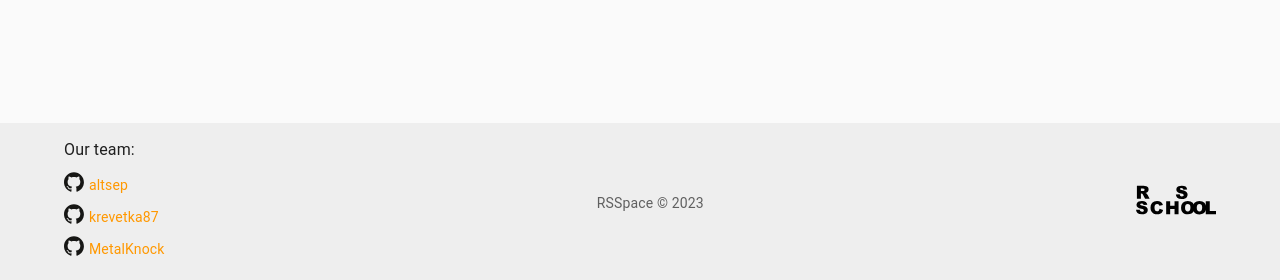
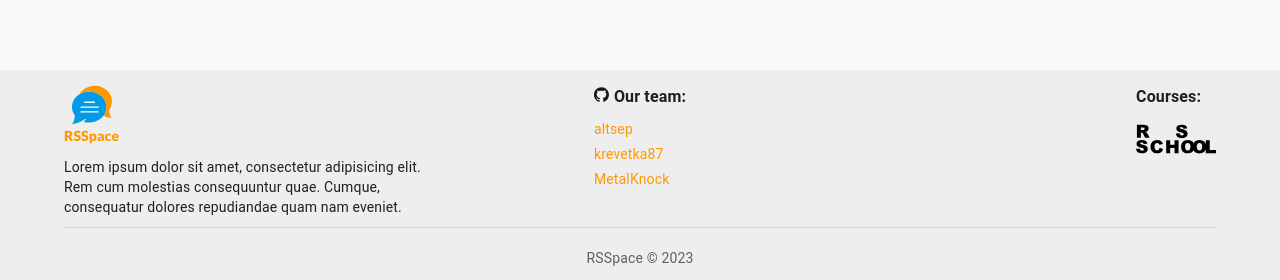
Before and after one commit to altsep/rs-clone, a React app: page / in a window 1280 px wide. Shown: the part 517-797 px from the top of the page. Built offline with nearby package versions, Linux system fonts and the light colour scheme; no server answers.

Commit message:
feat: add logo to footer

```diff
--- a/src/components/Footer/Footer.tsx
+++ b/src/components/Footer/Footer.tsx
@@ -1,18 +1,40 @@
-import { Box, Container, Typography } from '@mui/material';
+import { Box, Container, Divider, Typography } from '@mui/material';
 import FooterGithubLinks from './FooterGithubLinks';
 import FooterRSLink from './FooterRSLink';
+import HeaderLogo from '../Header/HeaderLogo';
 
 export default function Footer() {
   return (
     <Box component="footer" sx={{ bgcolor: 'secondary.main' }}>
       <Container
-        sx={{ display: 'flex', justifyContent: 'space-between', alignItems: 'center', pt: '15px', pb: '15px' }}
+        sx={{
+          display: 'flex',
+          flexDirection: 'column',
+          alignItems: 'center',
+          pt: '15px',
+          pb: '15px',
+        }}
       >
-        <FooterGithubLinks />
-        <Typography variant="body2" color="text.secondary">
+        <Box sx={{ minWidth: '100%' }}>
+          <Box sx={{ display: 'grid', gridTemplateColumns: 'repeat(3, 1fr)', pb: '10px' }}>
+            <Box sx={{ justifySelf: 'start' }}>
+              <HeaderLogo />
+              <Typography variant="body2" sx={{ mt: '10px' }}>
+                Lorem ipsum dolor sit amet, consectetur adipisicing elit. Rem cum molestias consequuntur quae. Cumque,
+                consequatur dolores repudiandae quam nam eveniet.
+              </Typography>
+            </Box>
+            <FooterGithubLinks />
+            <Box sx={{ justifySelf: 'end' }}>
+              <Typography sx={{ mb: '10px', fontWeight: 700 }}>Courses:</Typography>
+              <FooterRSLink />
+            </Box>
+          </Box>
+          <Divider />
+        </Box>
+        <Typography variant="body2" color="text.secondary" sx={{ pt: '20px' }}>
           RSSpace © 2023
         </Typography>
-        <FooterRSLink />
       </Container>
     </Box>
   );
--- a/src/components/Footer/FooterGithubLinks.tsx
+++ b/src/components/Footer/FooterGithubLinks.tsx
@@ -23,8 +23,11 @@ const links: Array<ILinks> = [
 
 export default function FooterGithubLinks() {
   return (
-    <Box>
-      <Typography sx={{ mb: '10px' }}>Our team: </Typography>
+    <Box sx={{ justifySelf: 'center' }}>
+      <Box sx={{ display: 'flex' }}>
+        <FooterGithubLogo />
+        <Typography sx={{ mb: '10px', fontWeight: 700 }}>Our team: </Typography>
+      </Box>
       <Stack>
         {links.map((link: ILinks) => (
           <Link
@@ -38,7 +41,6 @@ export default function FooterGithubLinks() {
               mb: '5px',
             }}
           >
-            <FooterGithubLogo />
             <Typography variant="body2">{link.name}</Typography>
           </Link>
         ))}
--- a/src/components/Footer/FooterGithubLogo.tsx
+++ b/src/components/Footer/FooterGithubLogo.tsx
@@ -4,8 +4,8 @@ export default function FooterGithubLogo() {
   return (
     <Box sx={{ mr: '5px' }}>
       <svg
-        width="20px"
-        height="20px"
+        width="15px"
+        height="15px"
         viewBox="0 -3.5 256 256"
         xmlns="http://www.w3.org/2000/svg"
         preserveAspectRatio="xMinYMin meet"
```
